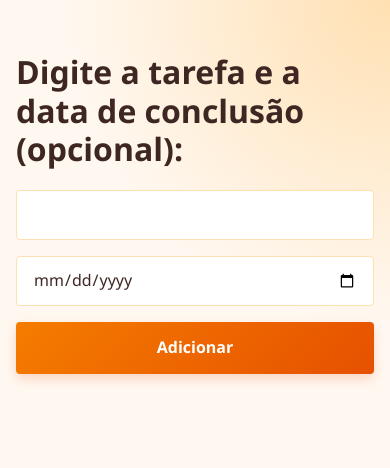
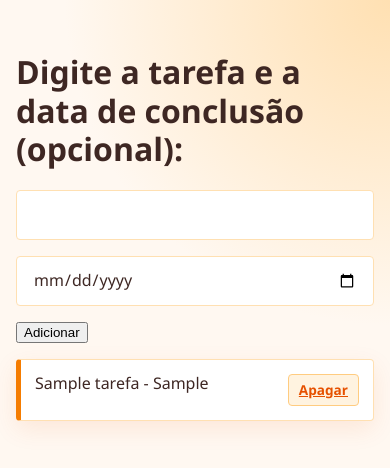
Before and after one commit to PedroPalandi/Tarefas, a Flask app: template src/tarefas/templates/base.html in a window 390 px wide. Shown: the top 468 px of the page. Run offline with Flask 3, Linux system fonts and the light colour scheme; the template is opened without the code that fills it: most values are stand-ins (such as "Sample title", 1, 10 or a date in 2020).

Commit message:
Terminando projeto tarefas

```diff
--- a/src/tarefas/app.py
+++ b/src/tarefas/app.py
@@ -1,6 +1,7 @@
-from flask import Flask, render_template
+from flask import Flask, redirect, render_template, request, url_for
 
 from tarefas.models.database import init_db
+from tarefas.models.tarefa import Tarefa
 
 app = Flask(__name__)
 
@@ -11,9 +12,34 @@ with app.app_context():
 def test():
     return 'Servidor online!'
 
-@app.route('/')
+@app.route('/', methods=['GET','POST'])
 def home():
-    return render_template('base.html', titulo= 'Minha lista de tarefas')
+
+    if request.method == 'POST':
+        titulo_form = request.form['tituloTarefa']
+        data_conclusao_form = request.form['dataConclusao']
+
+        data_corrigida = data_conclusao_form if data_conclusao_form != '' else None
+
+        # Instanciamos uma nova tarefa com os dados recebidos do form
+        tarefa = Tarefa(titulo=titulo_form, data_conclusao=data_corrigida)
+
+        # Salvamos a tarefa no banco
+        tarefa.salvarTarefa()
+
+        return redirect(url_for('home'))
+
+    tarefas = Tarefa.listarTarefas()
+
+    return render_template(
+        'base.html',
+        titulo_da_pagina='Minha lista de tarefas',
+        tarefas_da_pagina=tarefas
+        )
+# Crie uma nova funcionalidade para apagar cada uma das tarefas cadastradas
+@app.route('/delete/<int:id>')
+def apagar_id_especificado(id):
+    pass
 
 if __name__ == '__main__':
     app.run()
--- a/src/tarefas/models/database.py
+++ b/src/tarefas/models/database.py
@@ -1,6 +1,5 @@
 from os import getenv
 from pathlib import Path
-
 
 import mysql.connector as mc
 from dotenv import load_dotenv
--- a/src/tarefas/static/style.css
+++ b/src/tarefas/static/style.css
@@ -149,11 +149,12 @@ button:focus-visible {
     flex-direction: column;
     gap: 12px;
     margin-top: 16px;
+    padding-inline-start: 0;
 }
 
 /* Cada tarefa é um div criado pelo JavaScript */
 
-#listaTarefas > div {
+#listaTarefas > li {
     display: flex;
     align-items: center;
     justify-content: space-between;
@@ -177,14 +178,14 @@ button:focus-visible {
         border-color 0.2s ease;
 }
 
-#listaTarefas > div:hover {
+#listaTarefas > li:hover {
     transform: translateY(-2px);
     border-left-color: var(--laranja-escuro);
     box-shadow: 0 10px 28px rgba(230, 81, 0, 0.15);
 }
 
 
-#listaTarefas button {
+#listaTarefas a {
     flex-shrink: 0;
     margin-left: 0 !important;
     padding: 8px 13px;
@@ -206,7 +207,7 @@ button:focus-visible {
         border-color 0.2s ease;
 }
 
-#listaTarefas button:hover {
+#listaTarefas a:hover {
     color: var(--branco);
     background: var(--laranja-escuro);
     border-color: var(--laranja-escuro);
@@ -222,13 +223,13 @@ button:focus-visible {
         font-size: 1.55rem;
     }
 
-    #listaTarefas > div {
+    #listaTarefas > li {
         align-items: flex-start;
         gap: 12px;
         padding: 14px;
     }
 
-    #listaTarefas button {
+    #listaTarefas a {
         padding: 7px 10px;
     }
 }
--- a/src/tarefas/templates/base.html
+++ b/src/tarefas/templates/base.html
@@ -3,17 +3,29 @@
 <head>
     <meta charset="UTF-8">
     <meta name="viewport" content="width=device-width, initial-scale=1.0">
-    <title>{{titulo}}</title>
+    <title>{{titulo_da_pagina}}</title>
     <link rel="stylesheet" href="{{url_for('static',filename='style.css') }}">
 </head>
 <body>
     <h1>Digite a tarefa e a data de conclusão (opcional):</h1>
-    <input type="text" id="tituloTarefa">
-    <input type="date" id="dataConclusao">
-    <button type="button" onclick="adicionarTarefa()">Adicionar</button>
-    <output id="listaTarefas">Nenhuma tarefa cadastrada</output>
 
-    <script>
+    <form method="POST">
+        <input type="text" id="tituloTarefa" name="tituloTarefa">
+        <input type="date" id="dataConclusao" name="dataConclusao">
+        <button type="submit">Adicionar</button>
+    </form>
+    <!--<output id="listaTarefas">Nenhuma tarefa cadastrada</output>-->
+
+    <ul id="listaTarefas">
+        {% for tarefa in tarefas_da_pagina %}
+            <li>
+                {{ tarefa.titulo_tarefa}} - {{tarefa.data_conclusao}}
+                <a href="#" id="apagar">Apagar</a> <!-- Link para a rota de apagar este ID-->
+            </li>
+        {% endfor %}
+    </ul>
+
+    <!-- <script>
         // Aplicação MVC (Modelagem-Visualização-Controle)
 
 
@@ -85,6 +97,6 @@
 
         renderizarTarefas();
 
-    </script>
+    </script> -->
 </body>
 </html>
```
Also changed, not shown: src/tarefas/models/tarefa.py (+27 -2 lines).
